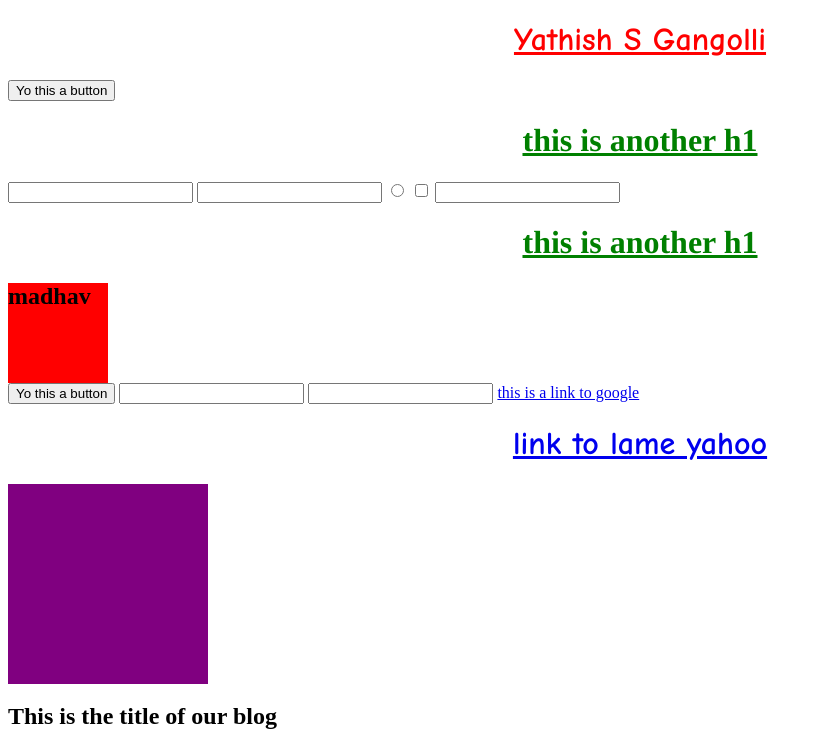
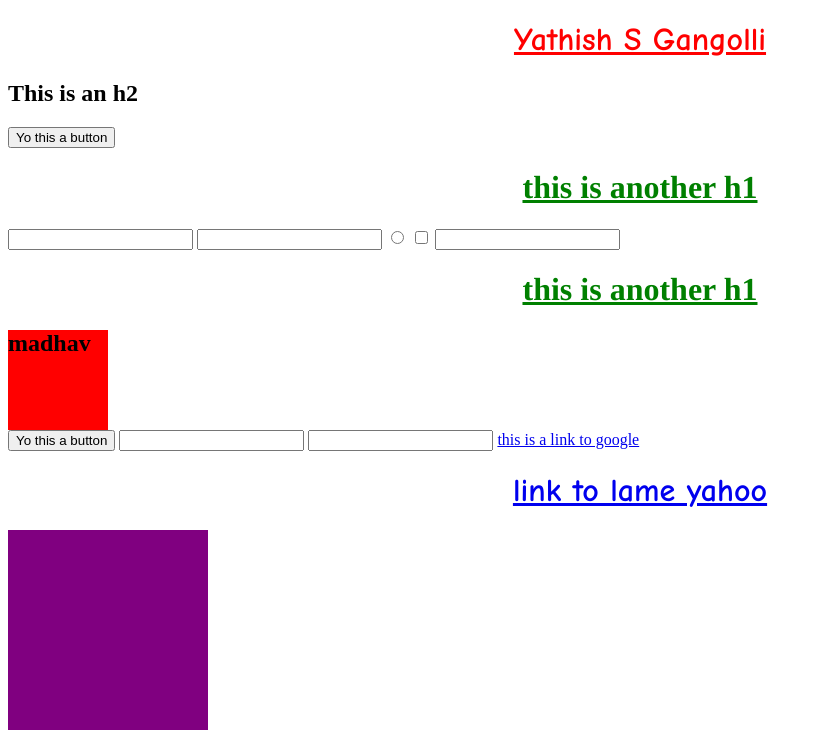
Before and after one commit to Y0Username/Y0Username.github.io, a plain HTML site: page index.html in a window 1280 px wide. Shown: the top 747 px of the page, without its empty margins (0-823 px from the left). Drawn offline with Linux system fonts and the light colour scheme.

Commit message:
commit 3

```diff
--- a/index.html
+++ b/index.html
@@ -10,7 +10,7 @@
     <body>
         <!-- <p>This is a paragraph</p> -->
         <h1>Yathish S Gangolli</h1>
-        <!-- <h2>This is an h2</h2> -->
+        <h2>This is an h2</h2>
         <!-- <h3>This is an h3</h3> -->
 
 
```
